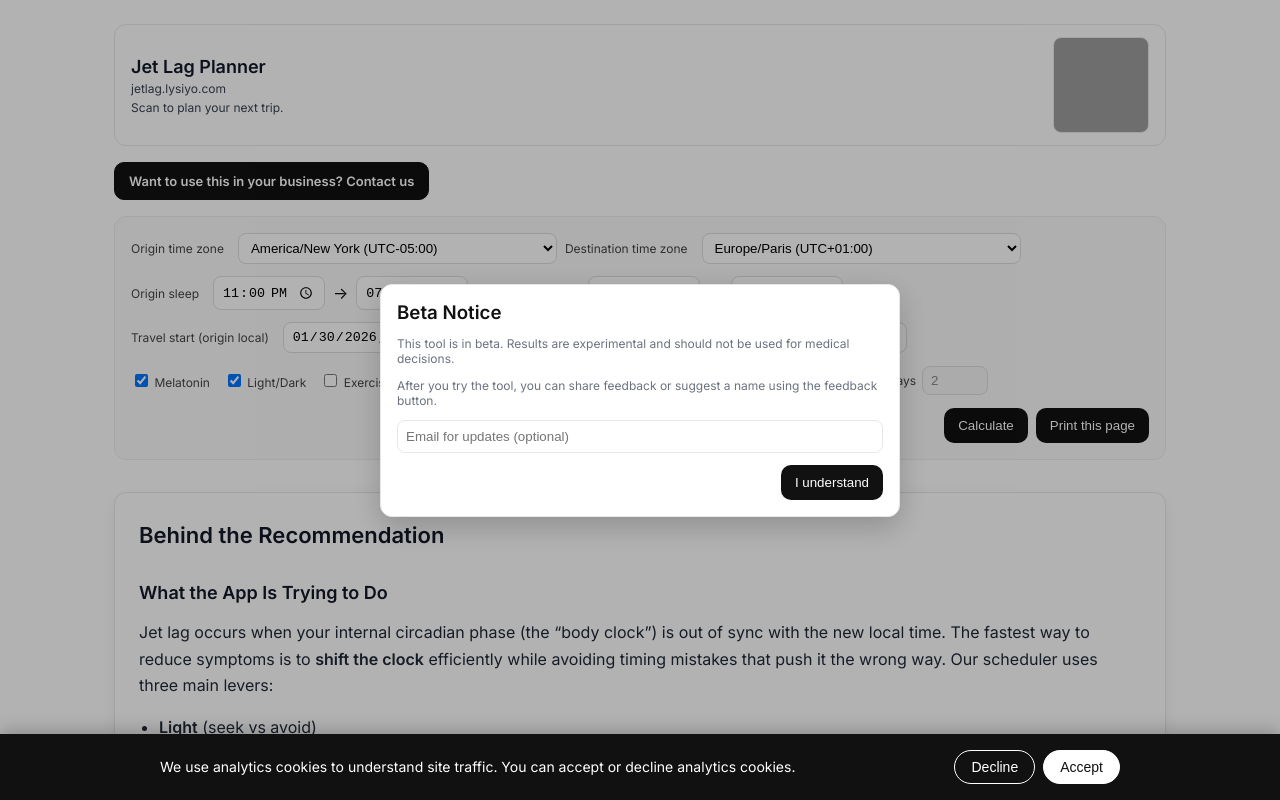
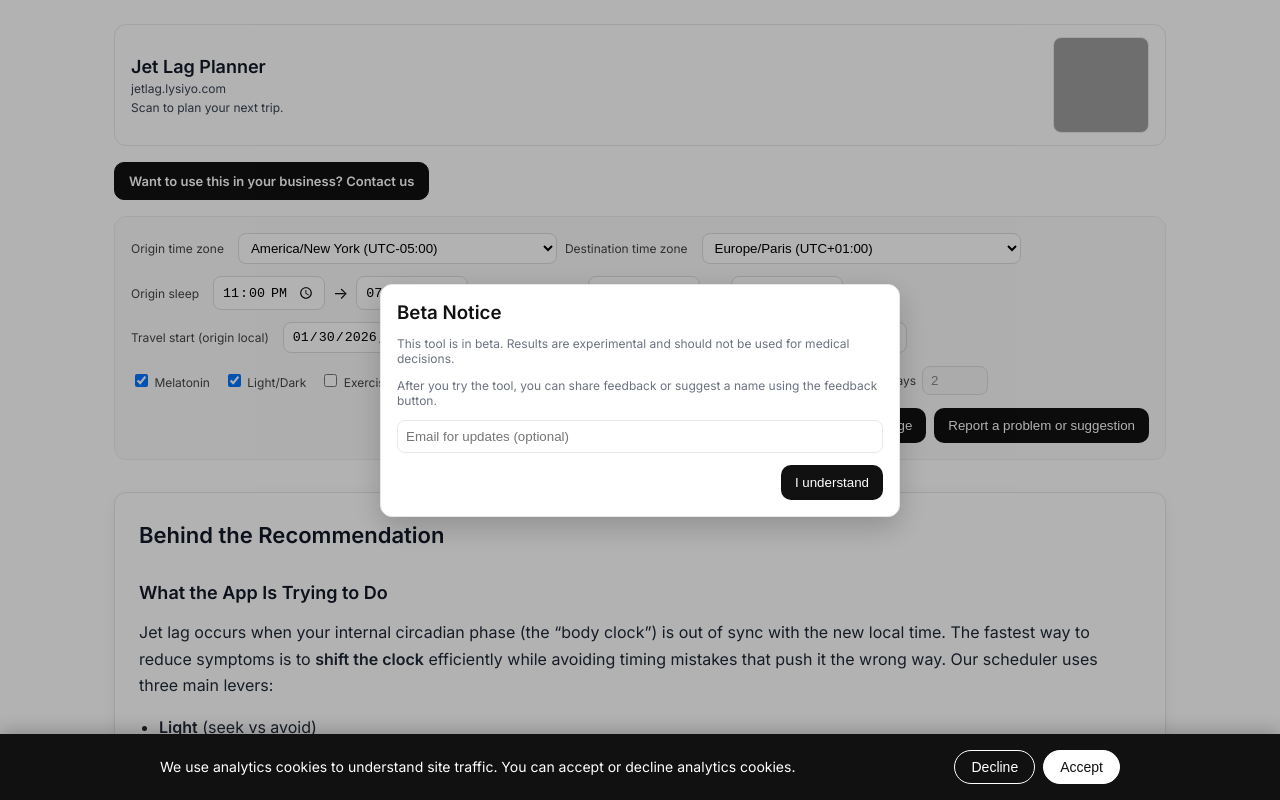
Before and after one commit to ladismrkolj/jetlag, a Next.js app: page / in a window 1280 px wide. Shown: the top 800 px of the page. Built offline with nearby package versions, Linux system fonts and the light colour scheme; grey boxes are pictures that could not be loaded.

Commit message:
Move report feedback button next to print action

```diff
--- a/app/page.tsx
+++ b/app/page.tsx
@@ -315,7 +315,9 @@ export default function Page() {
           <button type="button" onClick={() => { if (typeof window !== 'undefined') window.print() }}>
             Print this page
           </button>
-
+          <button className={styles.reportBtn} type="button" onClick={() => { setReportOpen(true); setReportMessage(null) }}>
+            Report a problem or suggestion
+          </button>
         </div>
       </form>
 
@@ -478,9 +480,6 @@ export default function Page() {
             </a>
           </div>
         </div>
-        <button className={styles.reportBtn} type="button" onClick={() => { setReportOpen(true); setReportMessage(null) }}>
-          Report a problem or suggestion
-        </button>
       </footer>
 
       {reportOpen && (
```
